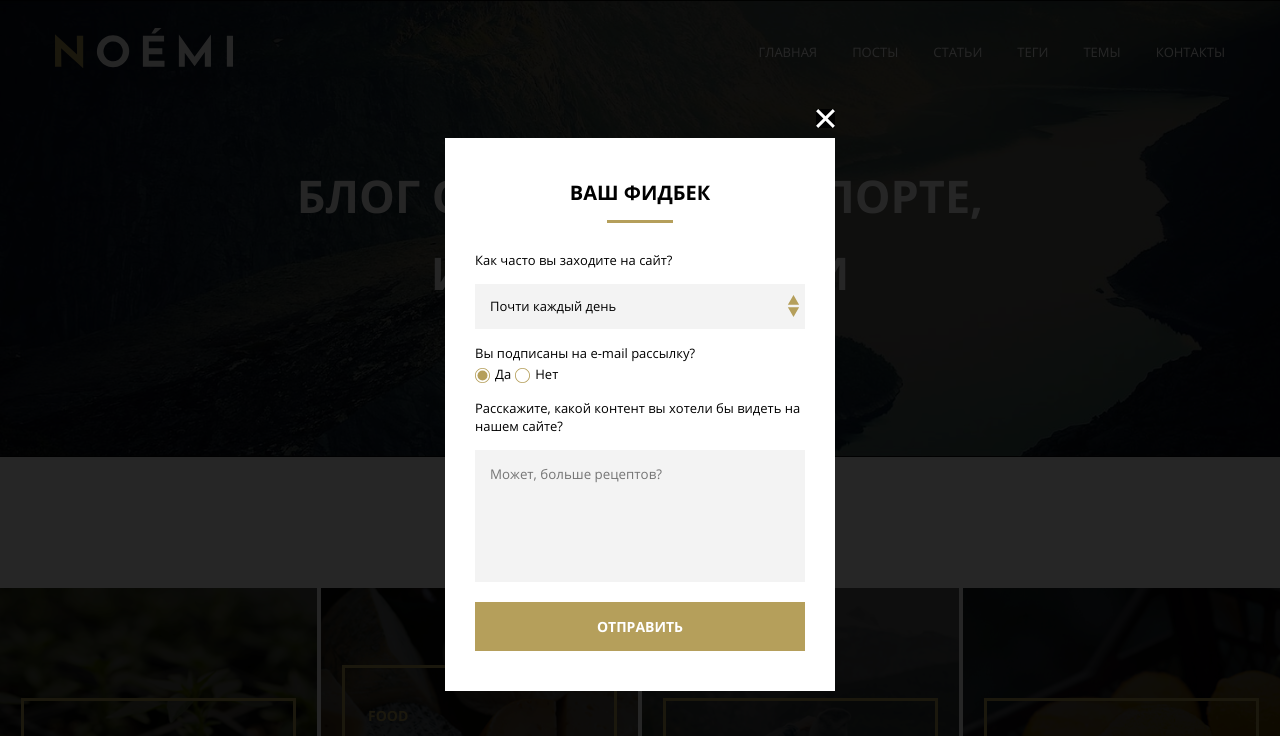
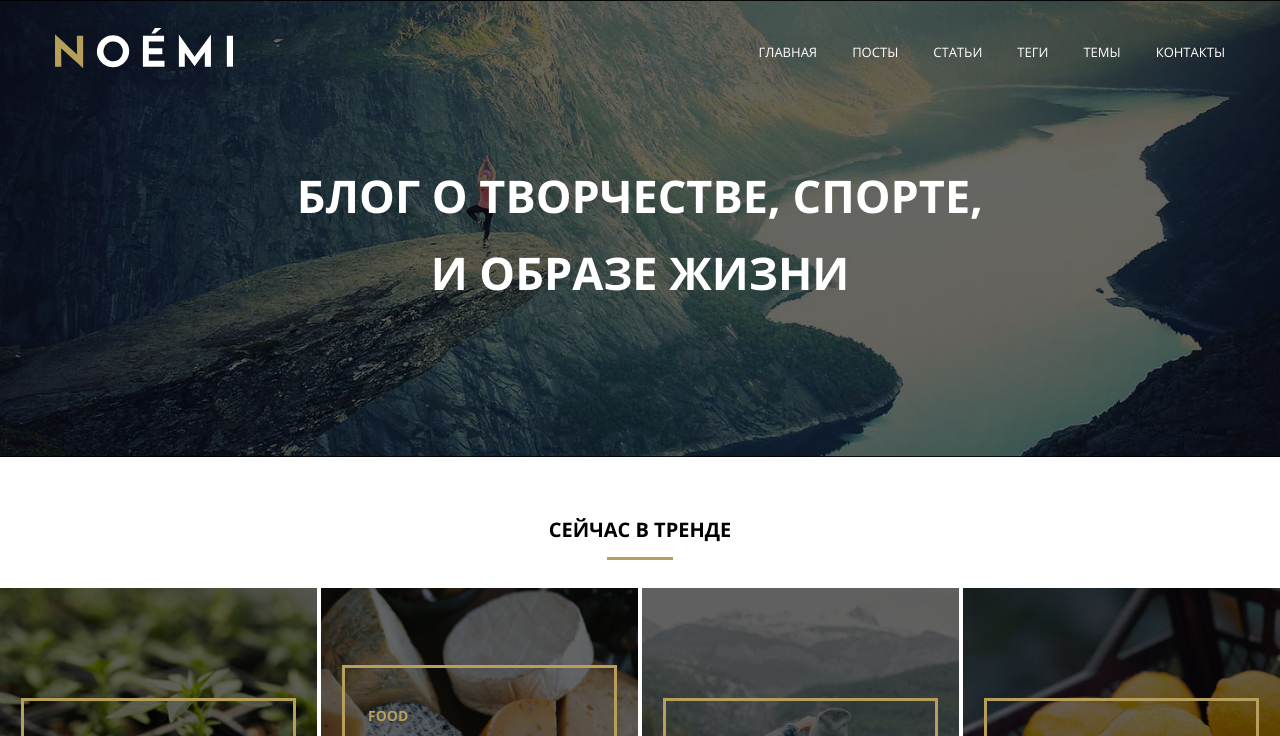
Before and after one commit to IgorKoliberskiy/mq-diploma_koliberskiy, a plain HTML site: page index.html in a window 1280 px wide. Shown: the top 736 px of the page. Drawn offline with Linux system fonts and the light colour scheme; files whose address does not match are found by name.

Commit message:
Третий вариант диплома
Внесены правки согласно указанным замечаниям

```diff
--- a/css/style.css
+++ b/css/style.css
@@ -1026,7 +1026,7 @@
   left: 0;
   z-index: 9999;
 
-  display: /*none;*/ flex;
+  display: none; /*flex;*/
   justify-content: center;
   align-items: center;
   flex-direction: column;
```
